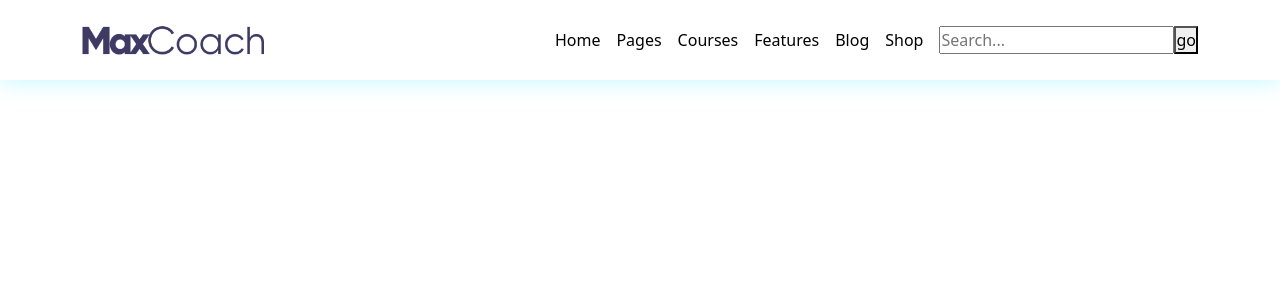
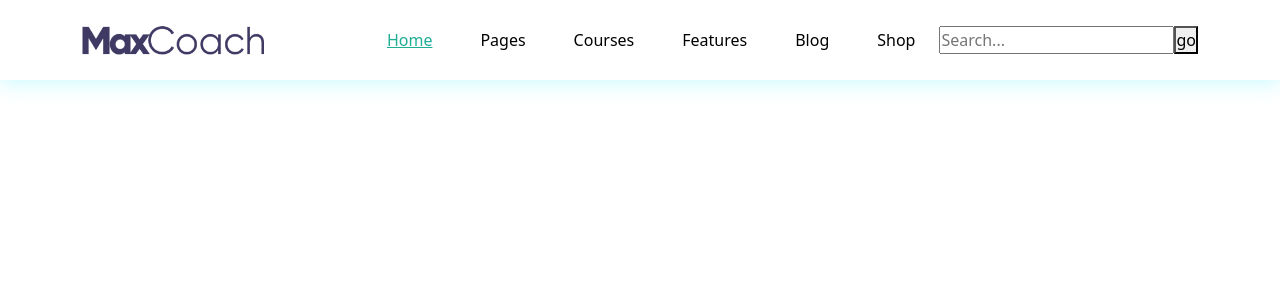
Before and after one commit to marcocareddu/proj-html-vuejs, a Vue app: page / in a window 1280 px wide. In both pictures the pointer is over the link "Home". Shown: the top 300 px of the page. Built offline with nearby package versions, Linux system fonts and the light colour scheme.

Commit message:
VUE AppHeader - Fixced distances

```diff
--- a/src/components/AppHeader.vue
+++ b/src/components/AppHeader.vue
@@ -24,7 +24,7 @@ export default {
                 <!-- Navbar Menu -->
                 <div class="menu">
                     <ul class="d-flex mb-0">
-                        <li v-for="voice in headerMenu" :key="voice.title" class="pe-3">
+                        <li v-for="voice in headerMenu" :key="voice.title" class="px-4">
                             <a :href="voice.title">{{ voice.title }}</a>
                         </li>
                     </ul>
@@ -38,7 +38,6 @@ export default {
                 <!-- SearchBar -->
                 <SearchBar />
             </div>
-
 
         </div>
     </header>
@@ -57,7 +56,6 @@ header {
     box-shadow: 0px 2px 20px 0px #63f2ff5e;
 }
 
-
 img {
     height: 30px;
 }
@@ -69,5 +67,10 @@ ul li {
 a {
     text-decoration: none;
     color: black;
+
+    &:hover {
+        color: $secondaryColor;
+        text-decoration: underline;
+    }
 }
 </style>
```
